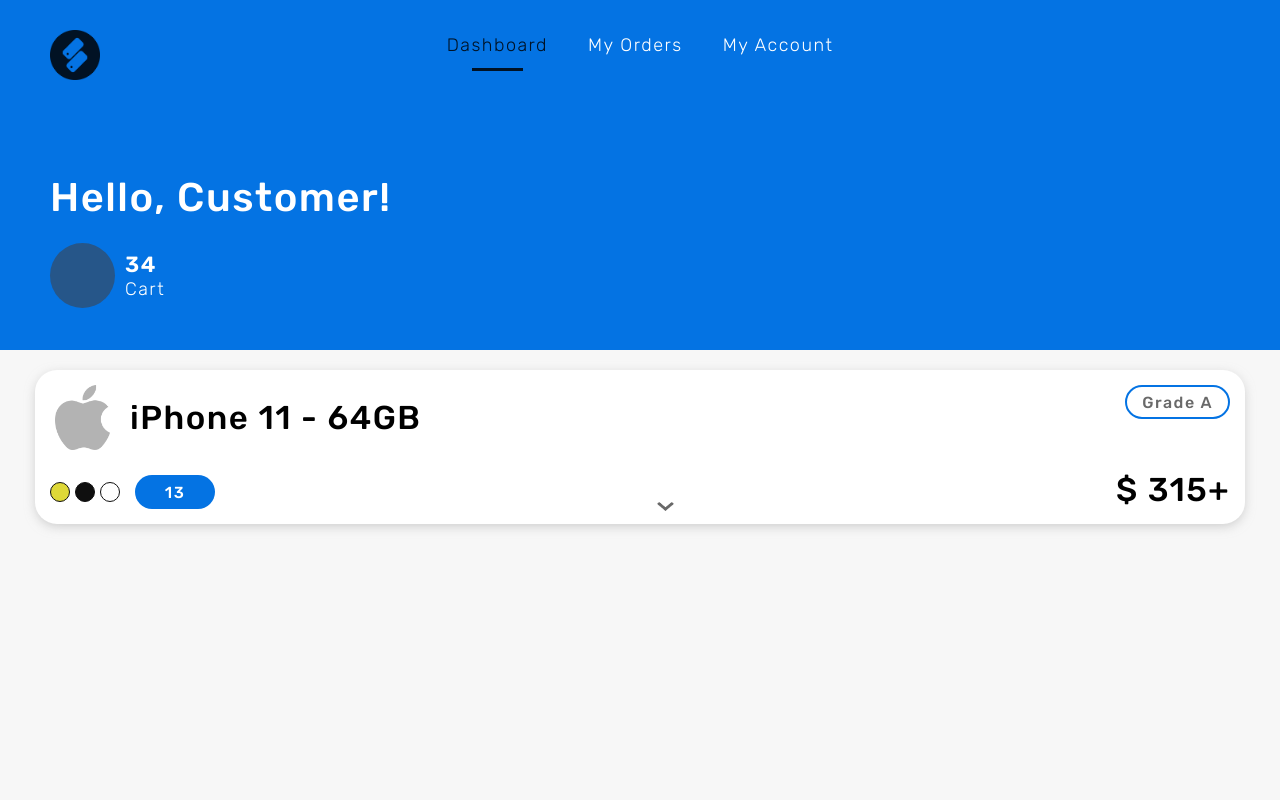
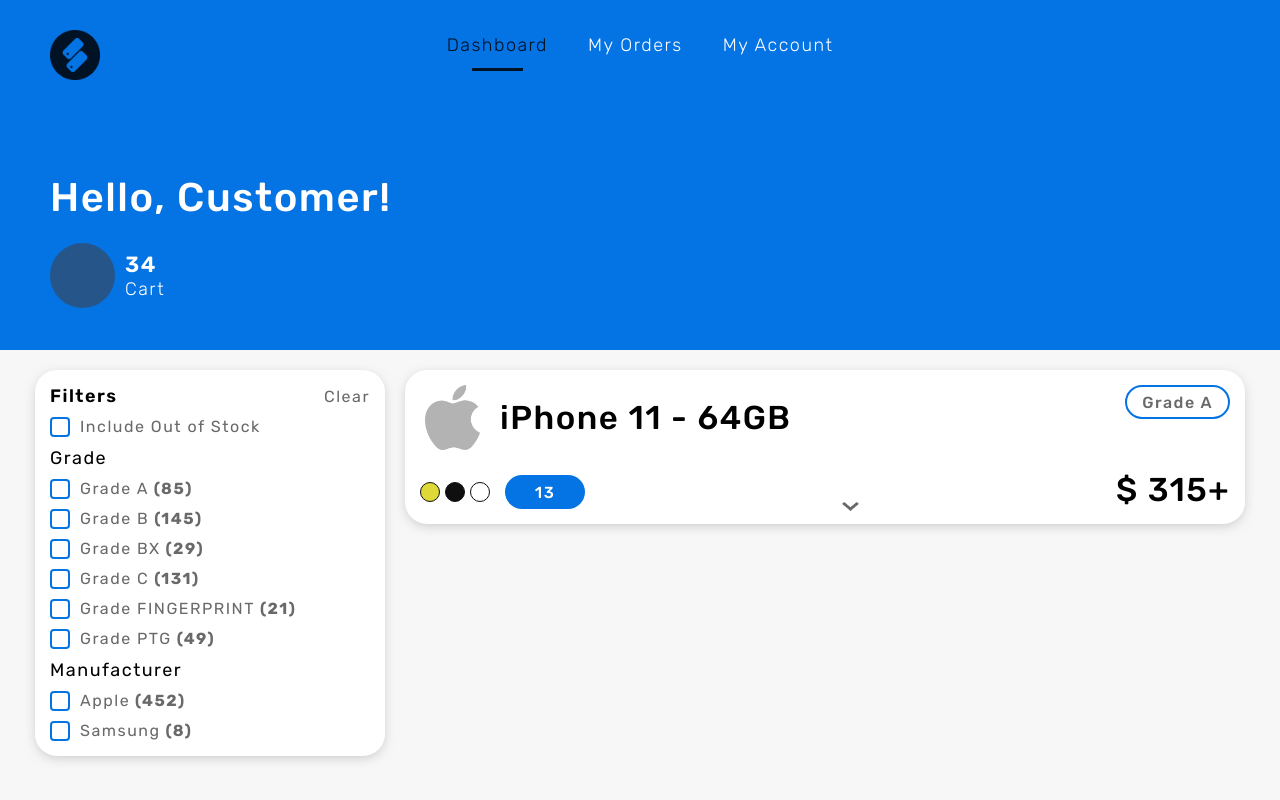
Before and after one commit to EdsonnOliveira/shricell, a Next.js app: page /customer/dashboard in a window 1280 px wide. Built offline with nearby package versions, Linux system fonts and the light colour scheme.

Commit message:
Customer Dashboard in progress

```diff
--- a/src/pages/customer/dashboard/index.tsx
+++ b/src/pages/customer/dashboard/index.tsx
@@ -1,4 +1,4 @@
-import React from "react";
+import React, { useState } from "react";
 
 import { HeaderItemsPreview } from "@atomic/constants/header";
 import { black, white, yellow } from "@atomic/constants/colors";
@@ -6,6 +6,7 @@ import { black, white, yellow } from "@atomic/constants/colors";
 import { ItemsCart } from "@types/itemsCart";
 
 import View from "./view";
+import { RadioButtonType } from "~/atomic/constants/radioButton";
 
 const itemsPreview: HeaderItemsPreview[] = [
     {
@@ -48,10 +49,14 @@ const itemsCart: ItemsCart[] = [
 
 const Dashboard: React.FC = ({
 }) => {
+    const [selectedIncludeOutStock, setSelectedIncludeOutStock] = useState<boolean>(false)
+
     return (
         <View
             itemsPreview={itemsPreview}
             itemsCart={itemsCart}
+            selectedIncludeOutStock={selectedIncludeOutStock}
+            setSelectedIncludeOutStock={setSelectedIncludeOutStock}
         />
     )
 }
--- a/src/pages/customer/dashboard/models.tsx
+++ b/src/pages/customer/dashboard/models.tsx
@@ -1,7 +1,11 @@
 import { HeaderItemsPreview } from "@atomic/constants/header";
 import { ItemsCart } from "@types/itemsCart";
+import { SetBoolean, SetIndex } from "@types/set";
+import { RadioButtonType } from "~/atomic/constants/radioButton";
 
 export interface ViewProps {
     itemsPreview: HeaderItemsPreview[];
     itemsCart: ItemsCart[];
+    selectedIncludeOutStock: boolean;
+    setSelectedIncludeOutStock: SetBoolean;
 }
--- a/src/pages/customer/dashboard/view.tsx
+++ b/src/pages/customer/dashboard/view.tsx
@@ -4,6 +4,9 @@ import Head from "next/head";
 import Header from "@atomic/organisms/header";
 import BoxCommon from "@atomic/atoms/boxCommon";
 import ItemCart from "@atomic/organisms/itemCart";
+import BoxShadow from "@atomic/atoms/boxShadow";
+import CheckBox from "@atomic/atoms/checkBox";
+import RadioButton from "@atomic/atoms/radioButton";
 
 import useMediaQuery from "@hooks/useMediaQuery";
 
@@ -11,7 +14,9 @@ import { ViewProps } from "./models";
 
 const View: React.FC<ViewProps> = ({
     itemsPreview,
-    itemsCart
+    itemsCart,
+    selectedIncludeOutStock,
+    setSelectedIncludeOutStock,
 }) => (
     <>
         <Head>
@@ -26,6 +31,66 @@ const View: React.FC<ViewProps> = ({
                 gap='20px'
                 flexWrap='wrap'
             >
+                <BoxShadow
+                    title='Filters'
+                    action={{ name: 'Clear', onClick: () => null }}
+                    size={{ height: 'max-content' }}
+                >
+                    <BoxCommon gap='10px'>
+                        <CheckBox
+                            name='Include Out of Stock'
+                            selected={selectedIncludeOutStock}
+                            setSelected={() => setSelectedIncludeOutStock(!selectedIncludeOutStock)}
+                            mt='10px'
+                        />
+                        <BoxCommon>
+                            <h5 className='fontW400'>Grade</h5>
+                            <CheckBox
+                                name='Grade A'
+                                value='85'
+                                mt='10px'
+                            />
+                            <CheckBox
+                                name='Grade B'
+                                value='145'
+                                mt='10px'
+                            />
+                            <CheckBox
+                                name='Grade BX'
+                                value='29'
+                                mt='10px'
+                            />
+                            <CheckBox
+                                name='Grade C'
+                                value='131'
+                                mt='10px'
+                            />
+                            <CheckBox
+                                name='Grade FINGERPRINT'
+                                value='21'
+                                mt='10px'
+                            />
+                            <CheckBox
+                                name='Grade PTG'
+                                value='49'
+                                mt='10px'
+                            />
+                        </BoxCommon>
+                        <BoxCommon>
+                            <h5 className='fontW400'>Manufacturer</h5>
+                            <CheckBox
+                                name='Apple'
+                                value='452'
+                                mt='10px'
+                            />
+                            <CheckBox
+                                name='Samsung'
+                                value='8'
+                                mt='10px'
+                            />
+                        </BoxCommon>
+                    </BoxCommon>
+                </BoxShadow>
                 {
                     itemsCart.map(item => (
                         <ItemCart
```
